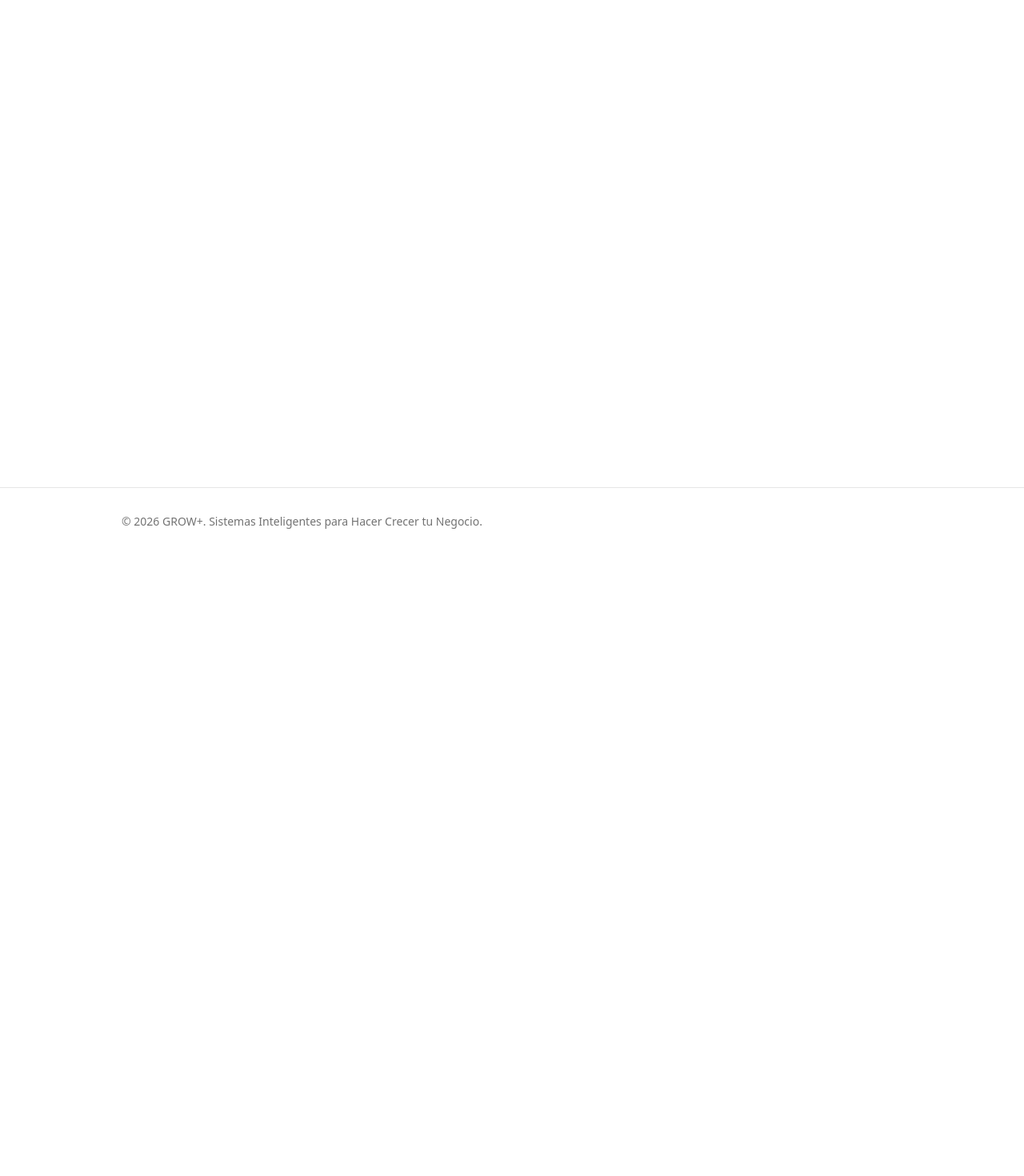
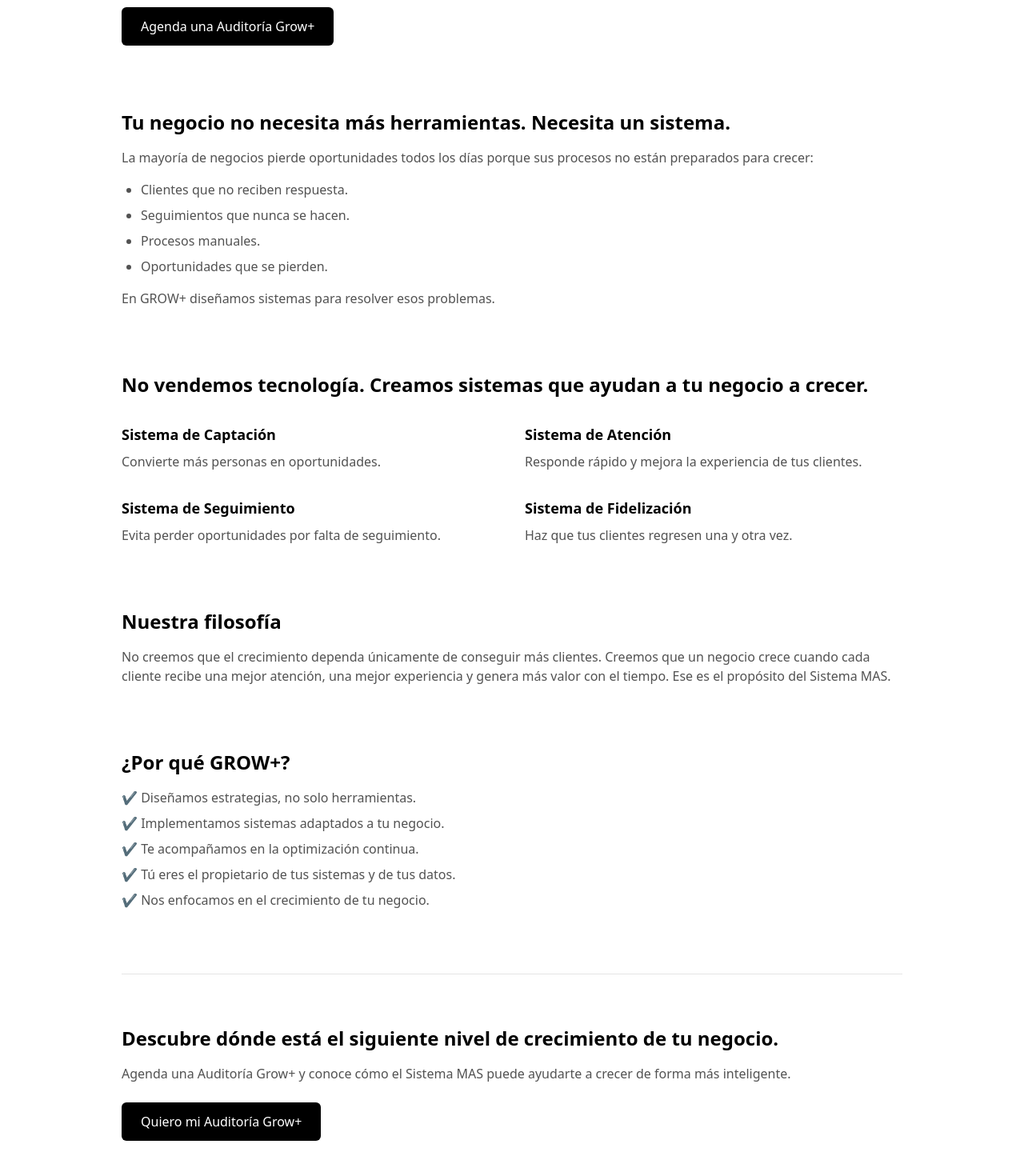
Before and after one commit to JuanChavezDev/growmas-landings, a Next.js app: page / in a window 1280 px wide. Shown: the part 260-1730 px from the top of the page at 80% size. Before the commit the page ends 954 px from the top, so only its background shows below. Built offline with nearby package versions, Linux system fonts and the light colour scheme.

Commit message:
feat: build GROW+ Home page with approved SEO-mapped copy

```diff
--- a/src/app/page.tsx
+++ b/src/app/page.tsx
@@ -1,8 +1,120 @@
-export default function Home() {
+import type { Metadata } from 'next'
+import Link from 'next/link'
+import { siteConfig } from '@/lib/seo/site-config'
+
+export const metadata: Metadata = {
+  title: siteConfig.slogan,
+  description: siteConfig.description,
+}
+
+const services = [
+  {
+    slug: 'captacion',
+    name: 'Sistema de Captación',
+    description: 'Convierte más personas en oportunidades.',
+  },
+  {
+    slug: 'atencion',
+    name: 'Sistema de Atención',
+    description: 'Responde rápido y mejora la experiencia de tus clientes.',
+  },
+  {
+    slug: 'seguimiento',
+    name: 'Sistema de Seguimiento',
+    description: 'Evita perder oportunidades por falta de seguimiento.',
+  },
+  {
+    slug: 'fidelizacion',
+    name: 'Sistema de Fidelización',
+    description: 'Haz que tus clientes regresen una y otra vez.',
+  },
+]
+
+export default function HomePage() {
   return (
-    <main className="min-h-screen p-8">
-      <h1 className="text-2xl font-bold">SaaS Factory</h1>
-      <p className="mt-2 text-gray-600">Tu app está lista. Empieza a construir.</p>
+    <main className="mx-auto max-w-5xl px-6 py-16">
+      <section>
+        <h1 className="text-4xl font-bold">Haz crecer tu negocio con sistemas inteligentes.</h1>
+        <p className="mt-4 text-lg text-neutral-600">
+          Diseñamos e implementamos sistemas inteligentes que ayudan a los negocios de servicios a
+          atraer más oportunidades, mejorar la atención y aumentar el valor de cada cliente.
+        </p>
+        <Link
+          href="/auditoria-gratuita"
+          className="mt-6 inline-block rounded-md bg-black px-6 py-3 text-white"
+        >
+          Agenda una Auditoría Grow+
+        </Link>
+      </section>
+
+      <section className="mt-20">
+        <h2 className="text-2xl font-bold">
+          Tu negocio no necesita más herramientas. Necesita un sistema.
+        </h2>
+        <p className="mt-4 text-neutral-600">
+          La mayoría de negocios pierde oportunidades todos los días porque sus procesos no están
+          preparados para crecer:
+        </p>
+        <ul className="mt-4 list-disc space-y-2 pl-6 text-neutral-600">
+          <li>Clientes que no reciben respuesta.</li>
+          <li>Seguimientos que nunca se hacen.</li>
+          <li>Procesos manuales.</li>
+          <li>Oportunidades que se pierden.</li>
+        </ul>
+        <p className="mt-4 text-neutral-600">
+          En {siteConfig.name} diseñamos sistemas para resolver esos problemas.
+        </p>
+      </section>
+
+      <section className="mt-20">
+        <h2 className="text-2xl font-bold">
+          No vendemos tecnología. Creamos sistemas que ayudan a tu negocio a crecer.
+        </h2>
+        <div className="mt-8 grid gap-8 sm:grid-cols-2">
+          {services.map((service) => (
+            <Link key={service.slug} href={`/servicios/${service.slug}`} className="block">
+              <h3 className="text-lg font-semibold">{service.name}</h3>
+              <p className="mt-2 text-neutral-600">{service.description}</p>
+            </Link>
+          ))}
+        </div>
+      </section>
+
+      <section className="mt-20">
+        <h2 className="text-2xl font-bold">Nuestra filosofía</h2>
+        <p className="mt-4 text-neutral-600">
+          No creemos que el crecimiento dependa únicamente de conseguir más clientes. Creemos que
+          un negocio crece cuando cada cliente recibe una mejor atención, una mejor experiencia y
+          genera más valor con el tiempo. Ese es el propósito del Sistema MAS.
+        </p>
+      </section>
+
+      <section className="mt-20">
+        <h2 className="text-2xl font-bold">¿Por qué {siteConfig.name}?</h2>
+        <ul className="mt-4 space-y-2 text-neutral-600">
+          <li>✔ Diseñamos estrategias, no solo herramientas.</li>
+          <li>✔ Implementamos sistemas adaptados a tu negocio.</li>
+          <li>✔ Te acompañamos en la optimización continua.</li>
+          <li>✔ Tú eres el propietario de tus sistemas y de tus datos.</li>
+          <li>✔ Nos enfocamos en el crecimiento de tu negocio.</li>
+        </ul>
+      </section>
+
+      <section className="mt-20 border-t border-neutral-200 pt-16">
+        <h2 className="text-2xl font-bold">
+          Descubre dónde está el siguiente nivel de crecimiento de tu negocio.
+        </h2>
+        <p className="mt-4 text-neutral-600">
+          Agenda una Auditoría Grow+ y conoce cómo el Sistema MAS puede ayudarte a crecer de forma
+          más inteligente.
+        </p>
+        <Link
+          href="/auditoria-gratuita"
+          className="mt-6 inline-block rounded-md bg-black px-6 py-3 text-white"
+        >
+          Quiero mi Auditoría Grow+
+        </Link>
+      </section>
     </main>
   )
 }
```
